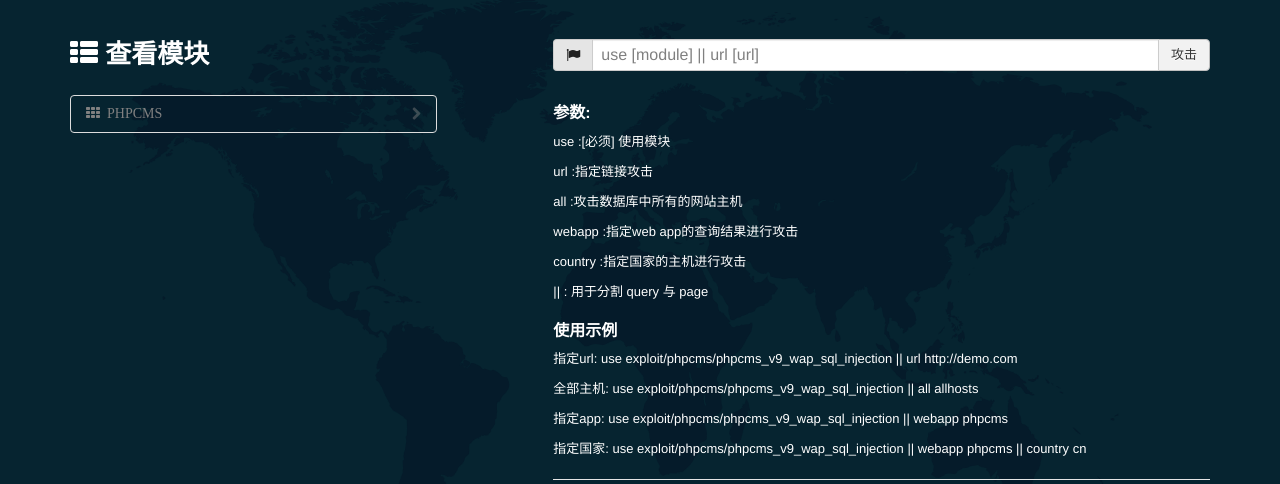
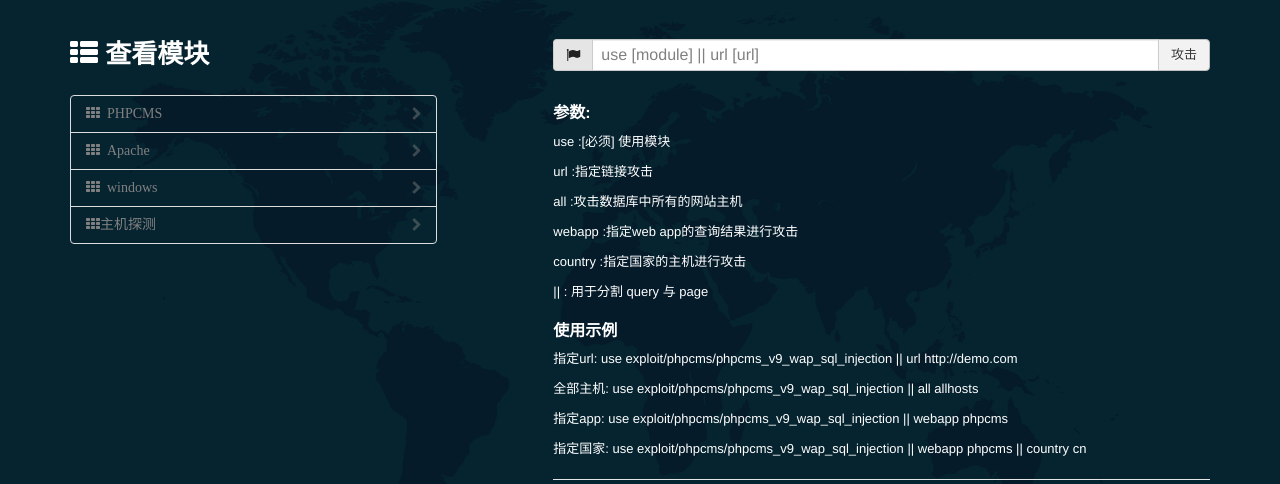
Before and after one commit to BofengDuke/Attacker, a Flask app: page /attack in a window 1280 px wide. Shown: the part 52-536 px from the top of the page. Run offline with Flask 2, Linux system fonts and the light colour scheme; parts of the project's set-up code (start-up, migrations or seed data) failed here and were passed over; some libraries are stand-ins or nearby versions.

Commit message:
修改attack模板

```diff
--- a/app/templates/attack.html
+++ b/app/templates/attack.html
@@ -9,8 +9,26 @@
 					<li class="nav-parent">
 						<a href="javascript:;"><i class="icon icon-th"> PHPCMS</i></a>
 						<ul class="nav">
-							<li><a href="javascript:;">phpcms v9 wap模块注入</a></li>
-							<li><a href="javascript:;">phpcms v9 任意文件上传漏洞</a></li>
+							<li><a href="javascript:;" title="use exploit/phpcms/phpcms_v9_wap_sql_injection">phpcms v9 wap模块注入</a></li>
+							<li><a href="javascript:;" title="use exploit/phpcms/phpcms_v9_file_upload" >phpcms v9 任意文件上传漏洞</a></li>
+						</ul>
+					</li>
+					<li class="nav-parent">
+						<a href="javascript:;"><i class="icon icon-th"> Apache</i></a>
+						<ul class="nav">
+							<li><a href="javascript:;" title="use exploit/apache/apache_structs">Apache Structs2</a></li>
+						</ul>
+					</li>
+					<li class="nav-parent">
+						<a href="javascript:;"><i class="icon icon-th"> windows</i></a>
+						<ul class="nav">
+							<li><a href="javascript:;" title="use exploit/windows/iis6">iis6.0</a></li>
+						</ul>
+					</li>
+					<li class="nav-parent">
+						<a href="javascript:;"><i class="icon icon-th">主机探测</i></a>
+						<ul class="nav">
+							<li><a href="javascript:;" title="use exploit/hostdiscovery/nmap">nmap端口探测</a></li>
 						</ul>
 					</li>
 				</ul>
```
